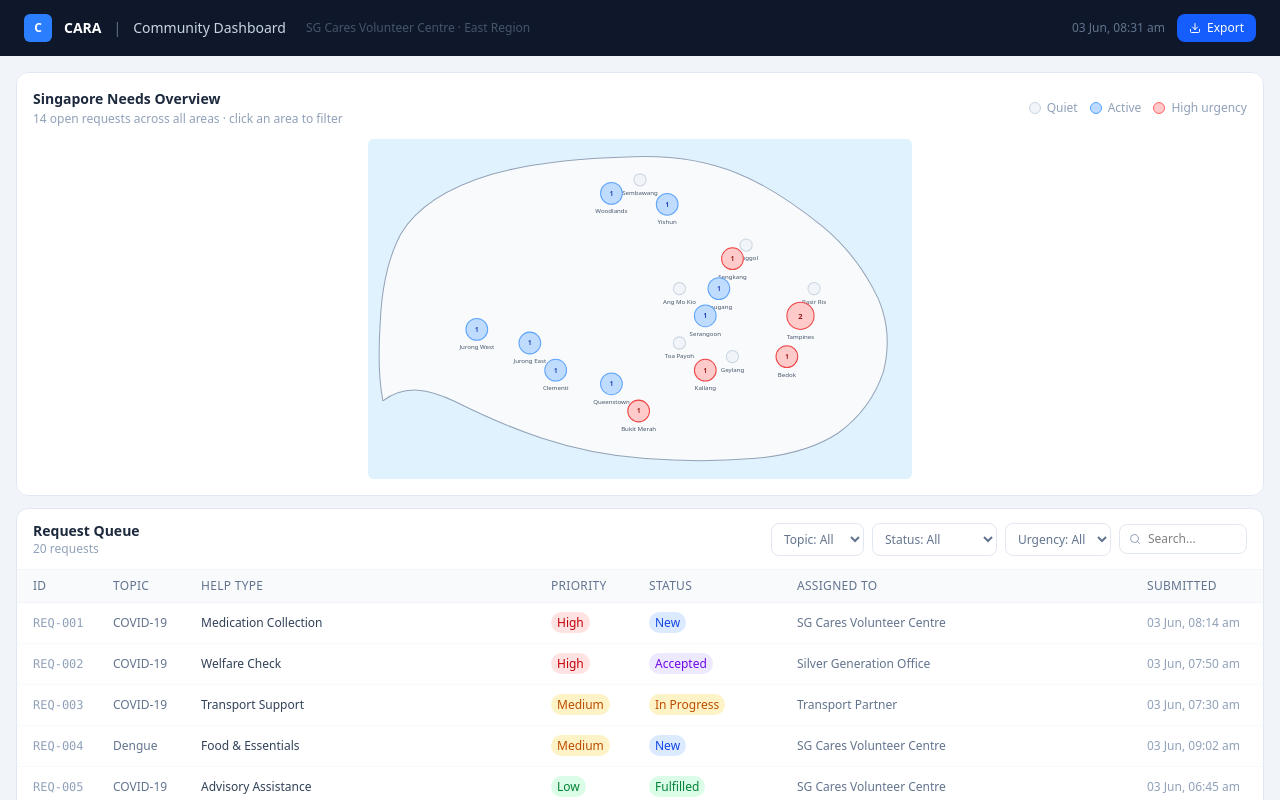
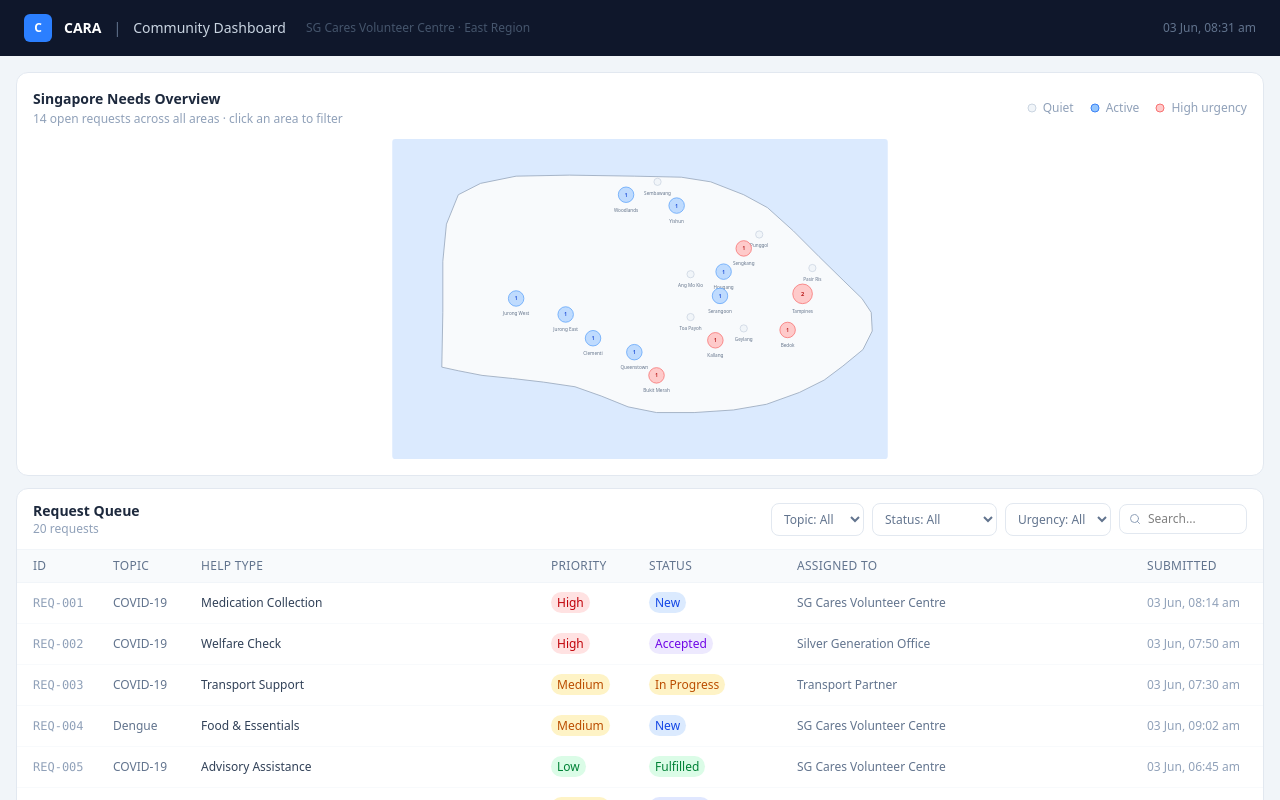
Before and after one commit to kjcheong03/community-partner-dashboard, a Next.js app: page / in a window 1280 px wide. Built offline with nearby package versions, Linux system fonts and the light colour scheme.

Commit message:
Add SVG map of Singapore and remove export button
Replace polygon tile grid with accurate SVG coastline of Singapore
derived from actual lat/lon coordinates. Bubbles sized by open request
count, red for high urgency. Remove export button from top nav.

```diff
--- a/src/components/SingaporeHeatmap.tsx
+++ b/src/components/SingaporeHeatmap.tsx
@@ -8,74 +8,119 @@ type Props = {
   onSelectArea: (area: string | null) => void;
 };
 
-// Approximate geographic centroids in SVG coordinate space (viewBox 0 0 800 520)
-// Derived from actual lat/lon: x = (lon - 103.62) / 0.40 * 800, y = (1.48 - lat) / 0.26 * 520
-const AREAS: { name: string; x: number; y: number }[] = [
-  { name: "Woodlands",   x: 358, y: 80  },
-  { name: "Sembawang",   x: 400, y: 60  },
-  { name: "Yishun",      x: 440, y: 96  },
-  { name: "Punggol",     x: 556, y: 156 },
-  { name: "Sengkang",    x: 536, y: 176 },
-  { name: "Hougang",     x: 516, y: 220 },
-  { name: "Ang Mo Kio",  x: 458, y: 220 },
-  { name: "Serangoon",   x: 496, y: 260 },
-  { name: "Pasir Ris",   x: 656, y: 220 },
-  { name: "Tampines",    x: 636, y: 260 },
-  { name: "Toa Payoh",   x: 458, y: 300 },
-  { name: "Jurong West", x: 160, y: 280 },
-  { name: "Jurong East", x: 238, y: 300 },
-  { name: "Clementi",    x: 276, y: 340 },
-  { name: "Queenstown",  x: 358, y: 360 },
-  { name: "Bukit Merah", x: 398, y: 400 },
-  { name: "Geylang",     x: 536, y: 320 },
-  { name: "Kallang",     x: 496, y: 340 },
-  { name: "Bedok",       x: 616, y: 320 },
+// Projection: x = (lon - 103.595) / 0.42 * 960, y = (1.485 - lat) / 0.275 * 620
+// Tuned to fit Singapore mainland in ~960×620 with padding
+function proj(lon: number, lat: number): [number, number] {
+  return [
+    Math.round(((lon - 103.595) / 0.42) * 960),
+    Math.round(((1.485 - lat) / 0.275) * 620),
+  ];
+}
+
+function pt(lon: number, lat: number) {
+  const [x, y] = proj(lon, lat);
+  return `${x},${y}`;
+}
+
+// Singapore mainland outline — clockwise from Tuas (west tip)
+// ~40 key coastline waypoints derived from actual coordinates
+const OUTLINE = [
+  pt(103.637, 1.289), // Tuas SW
+  pt(103.638, 1.336),
+  pt(103.638, 1.380),
+  pt(103.641, 1.412),
+  pt(103.651, 1.437),
+  pt(103.670, 1.447),
+  pt(103.700, 1.453), // Woodlands north coast starts
+  pt(103.745, 1.454),
+  pt(103.800, 1.453),
+  pt(103.840, 1.452),
+  pt(103.865, 1.448),
+  pt(103.893, 1.437),
+  pt(103.913, 1.426),
+  pt(103.935, 1.406),
+  pt(103.957, 1.384),
+  pt(103.978, 1.363),
+  pt(103.993, 1.348),
+  pt(104.001, 1.336),
+  pt(104.002, 1.320),
+  pt(103.994, 1.304),
+  pt(103.977, 1.290),
+  pt(103.961, 1.278),
+  pt(103.940, 1.267),
+  pt(103.912, 1.257),
+  pt(103.884, 1.252),
+  pt(103.851, 1.250),
+  pt(103.819, 1.250),
+  pt(103.795, 1.255),
+  pt(103.772, 1.264),
+  pt(103.750, 1.272),
+  pt(103.723, 1.276),
+  pt(103.697, 1.279),
+  pt(103.671, 1.282),
+  pt(103.651, 1.286),
+  pt(103.637, 1.289), // back to Tuas
+].join(" ");
+
+// Planning area definitions — centroid (lon, lat) + label offset
+// Centroids derived from URA planning area boundaries
+const AREAS: {
+  name: string;
+  lon: number;
+  lat: number;
+  labelDy?: number;
+}[] = [
+  { name: "Woodlands",   lon: 103.793, lat: 1.437, labelDy: 14 },
+  { name: "Sembawang",   lon: 103.820, lat: 1.448, labelDy: 14 },
+  { name: "Yishun",      lon: 103.836, lat: 1.428, labelDy: 14 },
+  { name: "Punggol",     lon: 103.906, lat: 1.403, labelDy: 14 },
+  { name: "Sengkang",    lon: 103.893, lat: 1.391, labelDy: 14 },
+  { name: "Hougang",     lon: 103.876, lat: 1.371, labelDy: 14 },
+  { name: "Ang Mo Kio",  lon: 103.848, lat: 1.369, labelDy: 14 },
+  { name: "Serangoon",   lon: 103.873, lat: 1.350, labelDy: 14 },
+  { name: "Pasir Ris",   lon: 103.951, lat: 1.374, labelDy: 14 },
+  { name: "Tampines",    lon: 103.943, lat: 1.352, labelDy: 14 },
+  { name: "Toa Payoh",   lon: 103.848, lat: 1.332, labelDy: 14 },
+  { name: "Kallang",     lon: 103.869, lat: 1.312, labelDy: 14 },
+  { name: "Geylang",     lon: 103.893, lat: 1.322, labelDy: 14 },
+  { name: "Bedok",       lon: 103.930, lat: 1.321, labelDy: 14 },
+  { name: "Jurong West", lon: 103.700, lat: 1.348, labelDy: 14 },
+  { name: "Jurong East", lon: 103.742, lat: 1.334, labelDy: 14 },
+  { name: "Clementi",    lon: 103.765, lat: 1.314, labelDy: 14 },
+  { name: "Queenstown",  lon: 103.800, lat: 1.302, labelDy: 14 },
+  { name: "Bukit Merah", lon: 103.819, lat: 1.282, labelDy: 14 },
 ];
 
-// Simplified Singapore mainland outline (approximate)
-const SINGAPORE_PATH = `
-  M 22,385
-  C 16,355 15,315 18,270
-  C 20,220 28,178 48,140
-  C 72,100 115,72 182,52
-  C 240,35 312,28 390,26
-  C 448,24 498,32 542,50
-  C 588,68 628,96 668,128
-  C 702,156 730,192 750,234
-  C 764,266 768,302 758,342
-  C 746,378 722,410 692,432
-  C 658,455 614,466 566,470
-  C 516,474 462,474 408,470
-  C 356,466 304,456 256,440
-  C 210,425 168,406 128,386
-  C 90,368 55,360 22,385
-  Z
-`;
-
 function bubbleRadius(openCount: number): number {
-  if (openCount === 0) return 9;
-  return Math.min(28, 12 + openCount * 4);
+  if (openCount === 0) return 7;
+  return Math.min(26, 11 + openCount * 4);
 }
 
-function bubbleColor(openCount: number, hasHigh: boolean): { fill: string; stroke: string } {
-  if (openCount === 0) return { fill: "#f1f5f9", stroke: "#cbd5e1" };
-  if (hasHigh) return { fill: "#fecaca", stroke: "#ef4444" };
-  if (openCount >= 3) return { fill: "#60a5fa", stroke: "#2563eb" };
-  if (openCount >= 2) return { fill: "#93c5fd", stroke: "#3b82f6" };
-  return { fill: "#bfdbfe", stroke: "#60a5fa" };
+type BubbleStyle = { fill: string; stroke: string; textFill: string };
+
+function bubbleStyle(openCount: number, hasHigh: boolean): BubbleStyle {
+  if (openCount === 0) return { fill: "#f1f5f9", stroke: "#cbd5e1", textFill: "#94a3b8" };
+  if (hasHigh)         return { fill: "#fecaca", stroke: "#f87171", textFill: "#b91c1c" };
+  if (openCount >= 4)  return { fill: "#60a5fa", stroke: "#2563eb", textFill: "#1e3a8a" };
+  if (openCount >= 2)  return { fill: "#93c5fd", stroke: "#3b82f6", textFill: "#1e40af" };
+  return                      { fill: "#bfdbfe", stroke: "#60a5fa", textFill: "#1d4ed8" };
 }
 
 export default function SingaporeHeatmap({ requests, selectedArea, onSelectArea }: Props) {
-  function areaStats(areaName: string) {
-    const areaReqs = requests.filter((r) => r.area === areaName);
-    const openReqs = areaReqs.filter((r) => !["Fulfilled", "Unable To Fulfil", "Rerouted"].includes(r.status));
-    const hasHigh = openReqs.some((r) => r.urgency === "High");
-    return { total: areaReqs.length, openCount: openReqs.length, hasHigh };
-  }
-
   const totalOpen = requests.filter(
     (r) => !["Fulfilled", "Unable To Fulfil", "Rerouted"].includes(r.status)
   ).length;
+
+  function areaStats(name: string) {
+    const areaReqs = requests.filter((r) => r.area === name);
+    const openReqs = areaReqs.filter(
+      (r) => !["Fulfilled", "Unable To Fulfil", "Rerouted"].includes(r.status)
+    );
+    return {
+      openCount: openReqs.length,
+      hasHigh: openReqs.some((r) => r.urgency === "High"),
+    };
+  }
 
   return (
     <div className="bg-white rounded-xl border border-slate-200 p-4">
@@ -88,44 +133,41 @@ export default function SingaporeHeatmap({ requests, selectedArea, onSelectArea
               : `${totalOpen} open requests across all areas · click an area to filter`}
           </p>
         </div>
-        <div className="flex items-center gap-3 text-xs text-slate-400">
+        <div className="flex items-center gap-4 text-xs text-slate-400">
           <span className="flex items-center gap-1.5">
-            <span className="w-3 h-3 rounded-full bg-slate-100 border border-slate-300 inline-block" />
+            <svg width="10" height="10"><circle cx="5" cy="5" r="4" fill="#f1f5f9" stroke="#cbd5e1" strokeWidth="1"/></svg>
             Quiet
           </span>
           <span className="flex items-center gap-1.5">
-            <span className="w-3 h-3 rounded-full bg-blue-200 border border-blue-400 inline-block" />
+            <svg width="10" height="10"><circle cx="5" cy="5" r="4" fill="#93c5fd" stroke="#3b82f6" strokeWidth="1"/></svg>
             Active
           </span>
           <span className="flex items-center gap-1.5">
-            <span className="w-3 h-3 rounded-full bg-red-200 border border-red-400 inline-block" />
+            <svg width="10" height="10"><circle cx="5" cy="5" r="4" fill="#fecaca" stroke="#f87171" strokeWidth="1"/></svg>
             High urgency
           </span>
         </div>
       </div>
 
-      <svg
-        viewBox="0 0 800 500"
-        className="w-full"
-        style={{ maxHeight: 340 }}
-      >
-        {/* Water background */}
-        <rect width="800" height="500" fill="#e0f2fe" rx="8" />
+      <svg viewBox="0 0 960 620" className="w-full" style={{ maxHeight: 320 }}>
+        {/* Water */}
+        <rect width="960" height="620" fill="#dbeafe" rx="6" />
 
         {/* Singapore mainland */}
-        <path
-          d={SINGAPORE_PATH}
+        <polygon
+          points={OUTLINE}
           fill="#f8fafc"
           stroke="#94a3b8"
           strokeWidth="1.5"
           strokeLinejoin="round"
         />
 
-        {/* Area bubbles */}
-        {AREAS.map(({ name, x, y }) => {
+        {/* Planning area bubbles */}
+        {AREAS.map(({ name, lon, lat, labelDy = 14 }) => {
+          const [cx, cy] = proj(lon, lat);
           const { openCount, hasHigh } = areaStats(name);
           const r = bubbleRadius(openCount);
-          const { fill, stroke } = bubbleColor(openCount, hasHigh);
+          const { fill, stroke, textFill } = bubbleStyle(openCount, hasHigh);
           const isSelected = selectedArea === name;
           const isDimmed = selectedArea !== null && !isSelected;
 
@@ -133,49 +175,53 @@ export default function SingaporeHeatmap({ requests, selectedArea, onSelectArea
             <g
               key={name}
               onClick={() => onSelectArea(isSelected ? null : name)}
-              className="cursor-pointer"
-              style={{ opacity: isDimmed ? 0.35 : 1, transition: "opacity 0.15s" }}
+              style={{
+                cursor: "pointer",
+                opacity: isDimmed ? 0.3 : 1,
+                transition: "opacity 0.15s",
+              }}
             >
               {/* Selection ring */}
               {isSelected && (
-                <circle cx={x} cy={y} r={r + 5} fill="none" stroke="#2563eb" strokeWidth="2.5" strokeDasharray="4 2" />
+                <circle
+                  cx={cx} cy={cy} r={r + 6}
+                  fill="none"
+                  stroke="#2563eb"
+                  strokeWidth="2"
+                  strokeDasharray="4 2"
+                />
               )}
 
-              {/* Main bubble */}
+              {/* Bubble */}
               <circle
-                cx={x}
-                cy={y}
-                r={r}
+                cx={cx} cy={cy} r={r}
                 fill={fill}
                 stroke={stroke}
                 strokeWidth="1.5"
-                className="transition-all duration-150"
               />
 
-              {/* Count label inside bubble */}
+              {/* Count */}
               {openCount > 0 && (
                 <text
-                  x={x}
-                  y={y + 1}
+                  x={cx} y={cy}
                   textAnchor="middle"
-                  dominantBaseline="middle"
-                  fontSize={r > 16 ? 11 : 9}
+                  dominantBaseline="central"
+                  fontSize={r >= 16 ? 11 : 9}
                   fontWeight="700"
-                  fill={hasHigh ? "#991b1b" : "#1e40af"}
+                  fill={textFill}
                 >
                   {openCount}
                 </text>
               )}
 
-              {/* Area name label below bubble */}
+              {/* Label */}
               <text
-                x={x}
-                y={y + r + 11}
+                x={cx} y={cy + r + labelDy}
                 textAnchor="middle"
-                dominantBaseline="middle"
+                dominantBaseline="central"
                 fontSize="9"
                 fontWeight={isSelected ? "700" : "500"}
-                fill={isSelected ? "#1e40af" : "#475569"}
+                fill={isSelected ? "#1d4ed8" : "#64748b"}
               >
                 {name}
               </text>
--- a/src/components/TopNav.tsx
+++ b/src/components/TopNav.tsx
@@ -1,6 +1,4 @@
 "use client";
-
-import { Download } from "lucide-react";
 
 export default function TopNav() {
   return (
@@ -17,18 +15,12 @@ export default function TopNav() {
         </span>
       </div>
 
-      <div className="flex items-center gap-3">
       <span className="text-slate-500 text-xs hidden lg:block">
         {new Date().toLocaleString("en-SG", {
           day: "2-digit", month: "short",
           hour: "2-digit", minute: "2-digit", hour12: true,
         })}
       </span>
-        <button className="flex items-center gap-1.5 bg-blue-600 hover:bg-blue-700 text-white text-xs font-medium px-3 py-1.5 rounded-lg transition-colors">
-          <Download size={12} />
-          Export
-        </button>
-      </div>
     </header>
   );
 }
```
Lines whose indentation alone changed are shown as unchanged.
